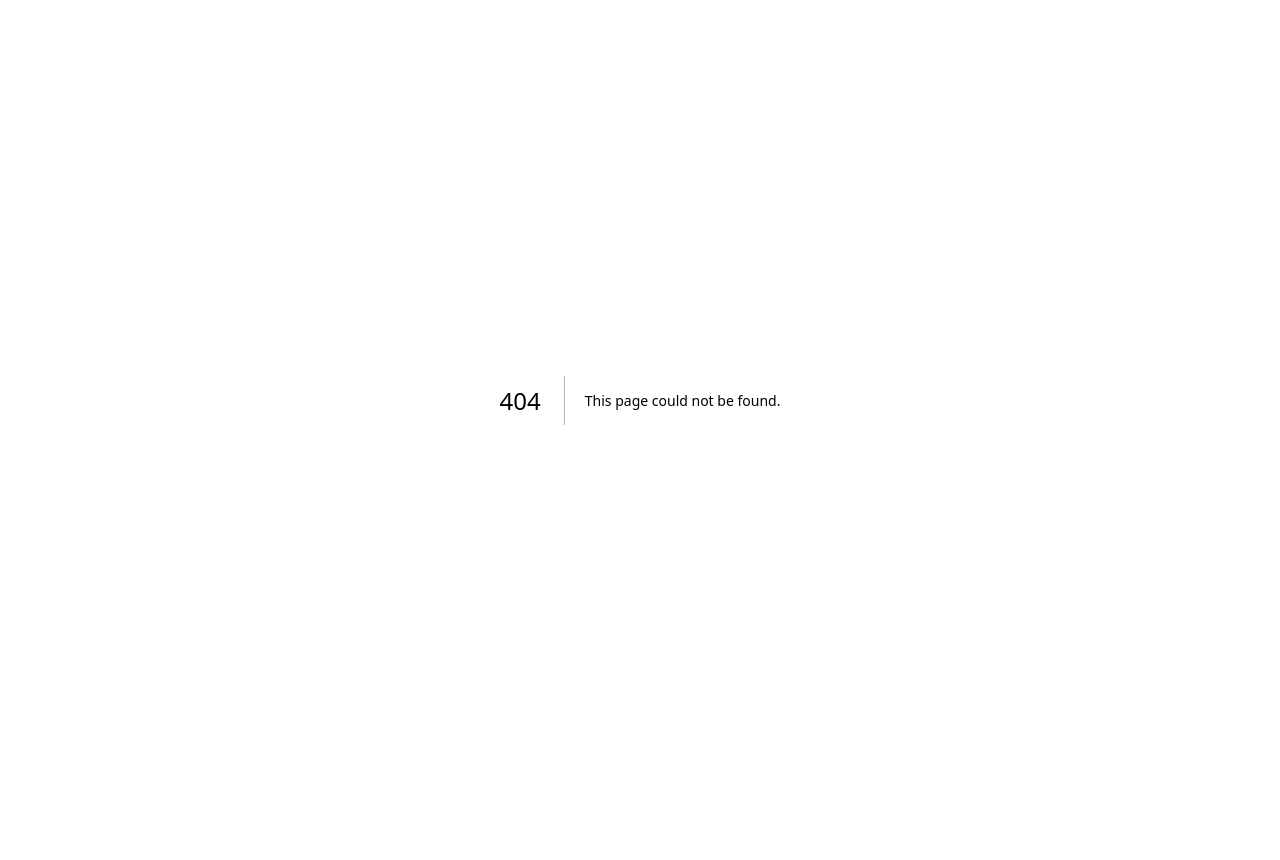
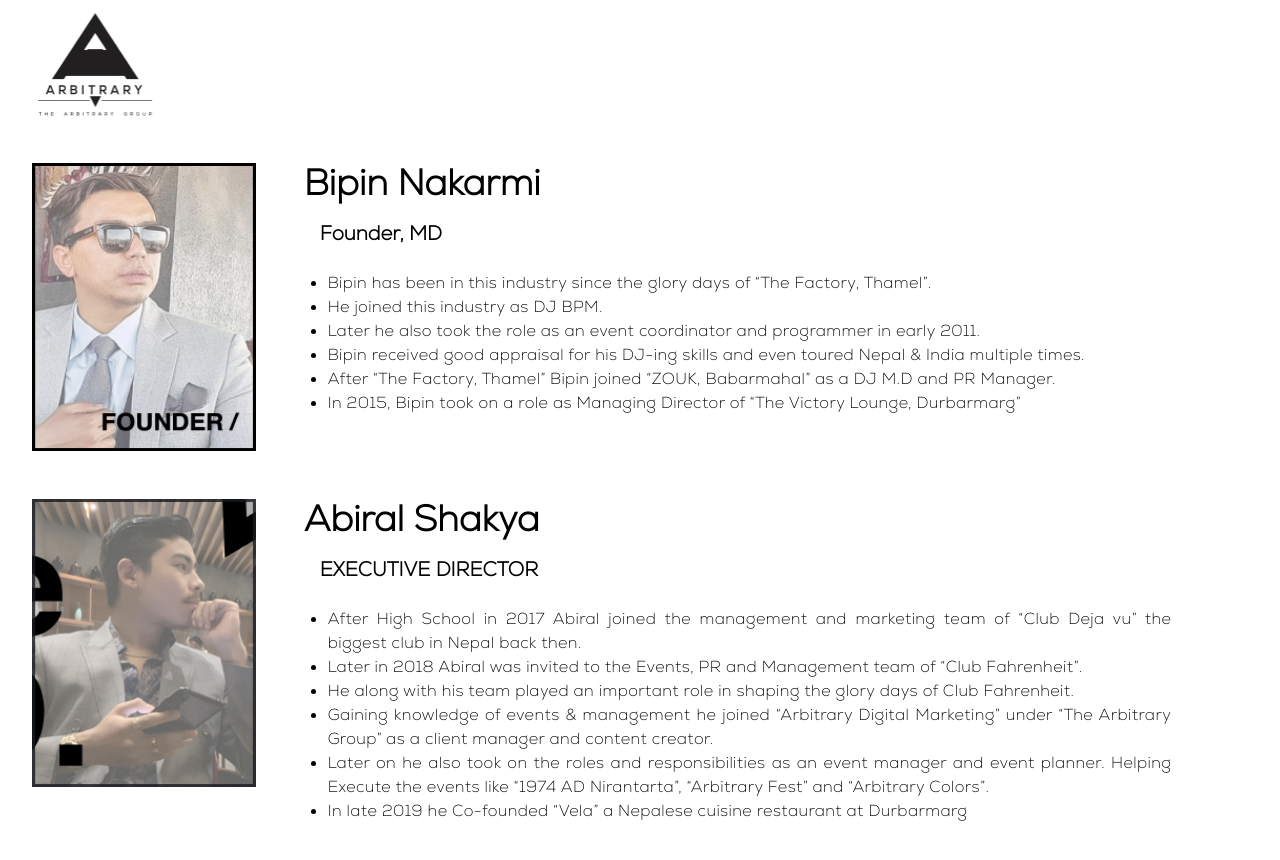
Before and after one commit to Kail48/arbitrarywebsite, a Next.js app: page /team in a window 1280 px wide. Before the commit this address had no page. Shown: the top 860 px of the page. Before the commit the page ends 800 px from the top, so only its background shows below. Built offline with nearby package versions, Linux system fonts and the light colour scheme.

Commit message:
created team page

```diff
--- a/app/contact/page.tsx
+++ b/app/contact/page.tsx
@@ -2,10 +2,16 @@
 import Image from "next/image";
 import Link from "next/link";
 import { FaFacebookF,FaYoutube,FaUser,FaEnvelope } from "react-icons/fa";
+
+export const metadata = {
+  title: 'Arbitrary contact page',
+  description: 'contact page for arbitrary nepal, office location, email address and links',
+}
+
 export default function page() {
   return (
     <div className="bg-white h-screen">
-      <div className="relative h-[115px] w-[175px] left-2 top-2">
+      <div className="relative h-[115px] w-[175px] left-2 top-2 hover:animate-pulse">
         <Link href="/">
           <Image src={"/image/logoBlack.png"} alt="logo" fill={true} />
         </Link>
--- a/app/subsidiaries/page.tsx
+++ b/app/subsidiaries/page.tsx
@@ -2,6 +2,11 @@
 import React from "react";
 import Image from "next/image";
 import Link from "next/link";
+
+export const metadata = {
+  title: 'Arbitrary subsidiaries ',
+  description: 'Subsidiaries and branches of arbitrary group nepal',
+}
 
 export default function Subsidiaries() {
   const subsidiaryData = [
--- /dev/null
+++ b/app/team/page.tsx
@@ -0,0 +1,51 @@
+import React from "react";
+import Image from "next/image";
+import Link from "next/link";
+import TeamMemberCard from "@/components/TeamMemberCard";
+
+export const metadata = {
+  title: "Arbitrary Team",
+  description: "The leading figures behind arbitrary group,",
+};
+export default function Page() {
+    const staffList=[
+        {
+            image:"/image/mdpic.png",
+            name:"Bipin Nakarmi",
+            position:"Founder, MD",
+            description:[`Bipin has been in this industry since the glory days of “The Factory, Thamel”.`,
+            "He joined this industry as DJ BPM.",
+            "Later he also took the role as an event coordinator and programmer in early 2011.",
+            "Bipin received good appraisal for his DJ-ing skills and even toured Nepal & India multiple times.",
+            `After “The Factory, Thamel” Bipin joined “ZOUK, Babarmahal” as a DJ M.D and PR Manager.`,
+            `In 2015, Bipin took on a role as Managing Director of “The Victory Lounge, Durbarmarg”`,
+        ]
+        },
+        {
+            image:"/image/edpic.png",
+            name:"Abiral Shakya",
+            position:"EXECUTIVE DIRECTOR",
+            description:[
+                `After High School in 2017 Abiral joined the management and marketing team of “Club Deja vu” the biggest club in Nepal back then.`,
+                `Later in 2018 Abiral was invited to the Events, PR and Management team of “Club Fahrenheit”.`,
+                ` He along with his team played an important role in shaping the glory days of Club Fahrenheit.`,
+                `Gaining knowledge of events & management he joined “Arbitrary Digital Marketing” under “The Arbitrary Group” as a client manager and content creator.`,
+                `Later on he also took on the roles and responsibilities as an event manager and event planner. Helping Execute the events like “1974 AD Nirantarta”, “Arbitrary Fest” and “Arbitrary Colors”.`,
+                `In late 2019 he Co-founded “Vela” a Nepalese cuisine restaurant at Durbarmarg`,
+            ]
+
+        }
+    ]
+  return (
+    <div className="bg-white h-min-content pb-12">
+      <div className="relative h-[115px] w-[175px] left-2 top-2 hover:animate-pulse">
+        <Link href="/">
+          <Image src={"/image/logoBlack.png"} alt="logo" fill={true} />
+        </Link>
+      </div>
+      <div className="mt-8 py-4 flex flex-col gap-y-12">
+        {staffList.map((staff)=><TeamMemberCard data={staff}/>)}
+      </div>
+    </div>
+  );
+}
--- /dev/null
+++ b/components/TeamMemberCard.tsx
@@ -0,0 +1,31 @@
+import React from 'react'
+import Image from 'next/image'
+type staffProps={
+    data:{
+    name:string
+    image:string
+    description:string[]
+    position:string
+}}
+export default function TeamMemberCard(props:staffProps) {
+    const data=props.data
+  return (
+    <div className='flex px-8 gap-x-12'>
+        <div className='relative md:w-72 md:h-72'>
+            <Image
+            src={data.image}
+            alt={data.name+" image"}
+            fill={true}
+            />
+        </div>
+        <div className='font-nexalight text-black w-full'>
+            <h1 className='md:text-4xl font-[800]'>{data.name}</h1>
+            <h1 className='md:text-xl font-[600] mt-4 mb-6 pl-4'>{data.position}</h1>
+            <ul className='pl-6 list-disc text-black'>
+                {data.description.map((point)=><li><h1 className='text-justify w-11/12 tracking-wide'>{point}</h1></li>
+                )}
+            </ul>
+        </div>
+    </div>
+  )
+}
--- a/components/navbar.tsx
+++ b/components/navbar.tsx
@@ -6,13 +6,15 @@
   const [showNav, setShowNav] = useState(false);
 
   return (
+    //this part of navbar is hidden in small devices
     <>
+
       <ul className="hidden text-primarywhite absolute top-0 z-50 font-nexaheavy text-lg w-full md:flex md:justify-end md:px-6 md:py-4 md:gap-x-8 ">
         <li className="hover:text-purple-300 hover:animate-wiggle">
           <Link href="/">About</Link>
         </li>
         <li className="hover:text-purple-300 hover:animate-wiggle">
-          <Link href="/">Team</Link>
+          <Link href="/team">Team</Link>
         </li>
         <li className="hover:text-purple-300 hover:animate-wiggle">
           <Link href="/contact">Contact</Link>
@@ -46,6 +48,7 @@
       </div>
 
       <ul
+
         className={`${
           showNav ? "" : "hidden"
         } text-primarywhite absolute right-2 top-20 tracking-wider text-right z-50 font-nexaheavy space-y-6 md:text-lg md:w-full md:hiddden`}
@@ -57,7 +60,7 @@
           <Link href="/">Team</Link>
         </li>
         <li className="hover:text-purple-300 animate-dropdown ">
-          <Link href="/">Contact</Link>
+          <Link href="/contact">Contact</Link>
         </li>
         <li className="hover:text-purple-300 animate-dropdown ">
           <Link href="/">Gallery</Link>
```
Also changed, not shown: public/image/edpic.png (added), public/image/mdpic.png (added).
